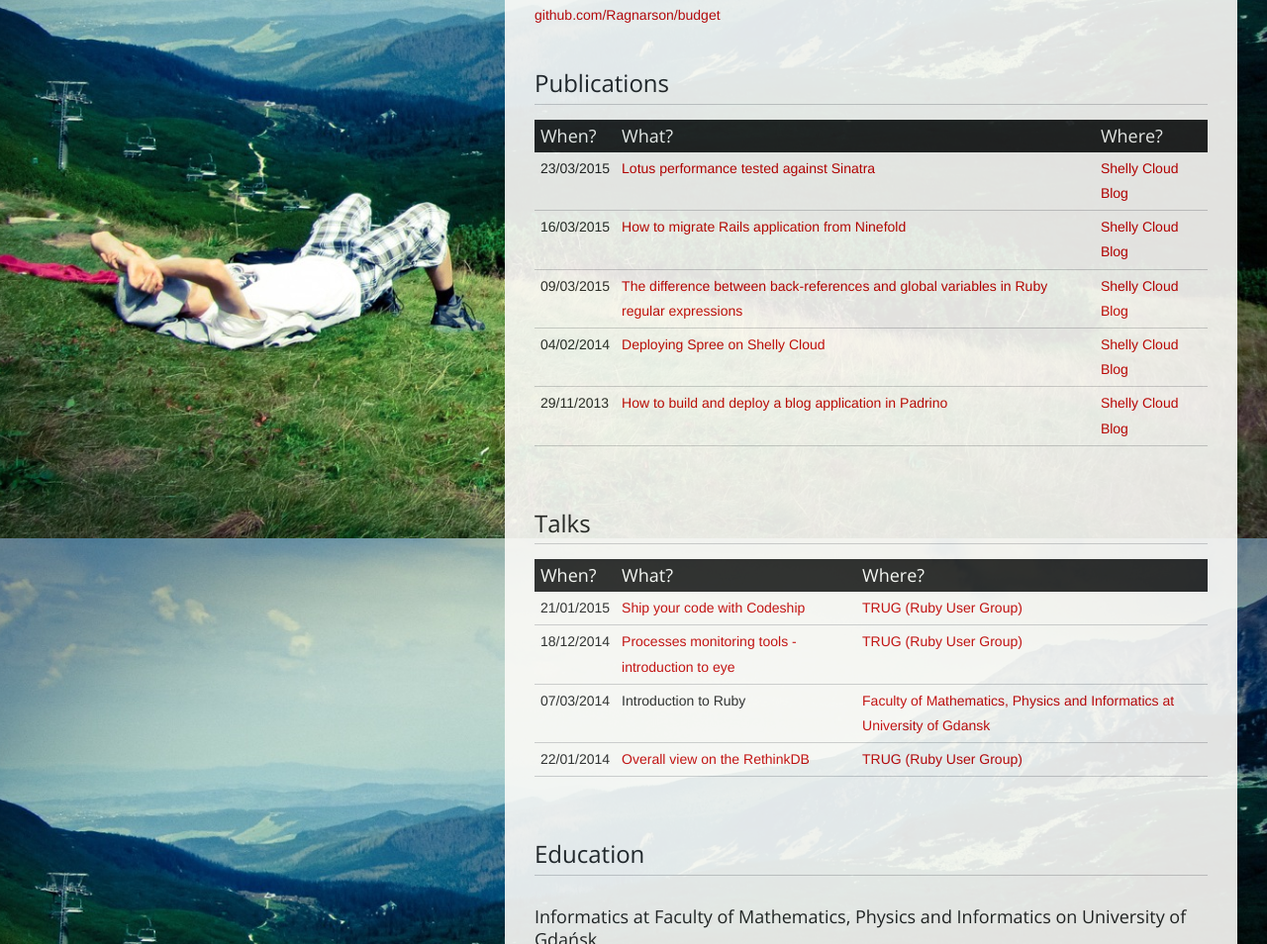
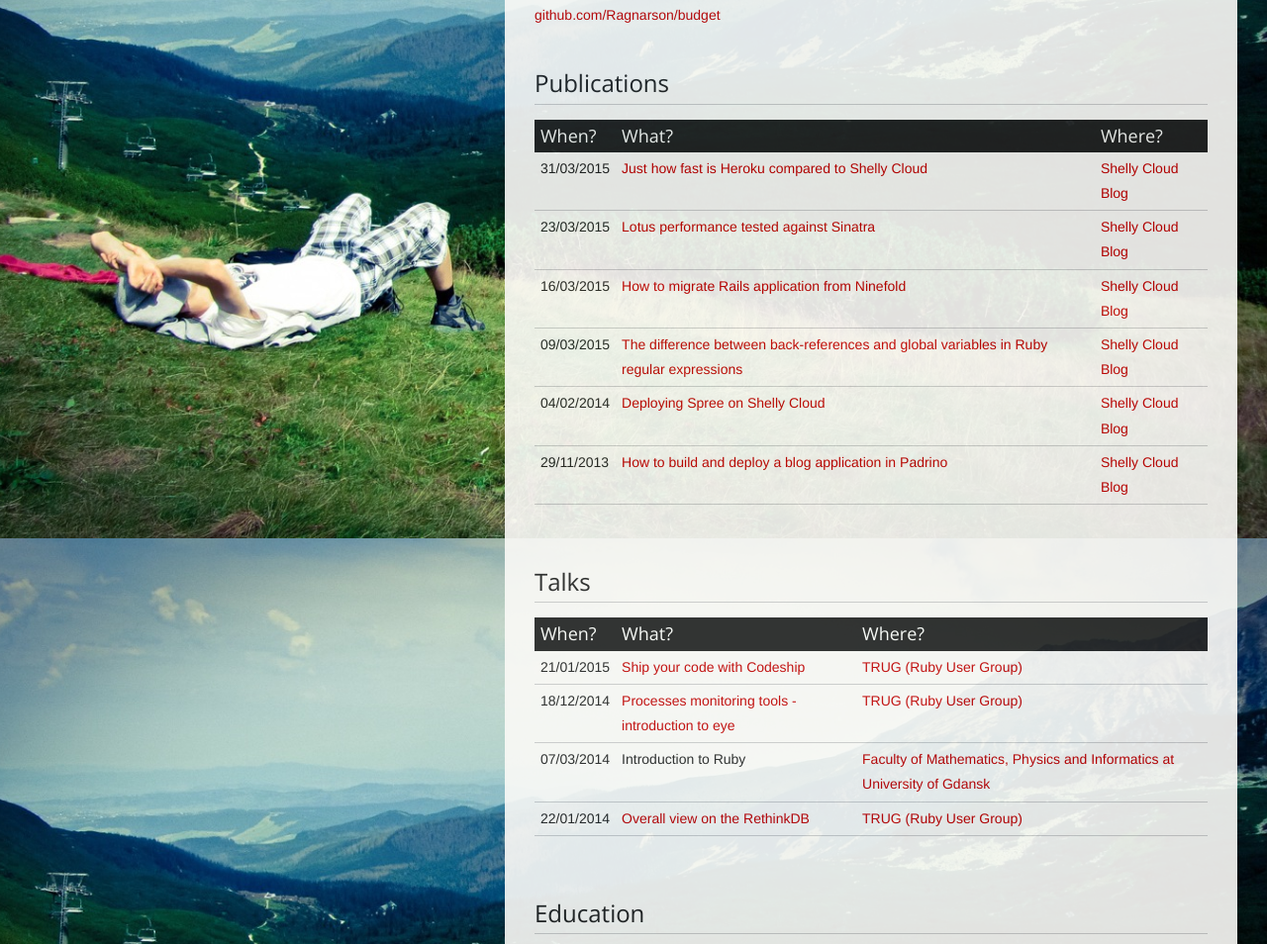
Before and after one commit to smt116/smefju-home-page, a plain HTML site: page index.html in a window 1280 px wide. Shown: the part 1056-2010 px from the top of the page at 99% size. Drawn offline with nearby package versions, Linux system fonts and the light colour scheme; a script that the page names is missing.

Commit message:
Added blog post about Heroku vs Shelly comparision.

```diff
--- a/index.html
+++ b/index.html
@@ -130,6 +130,21 @@
             </tr>
           </thead>
           <tbody>
+            <tr>
+              <td>
+                31/03/2015
+              </td>
+              <td>
+                <a href="https://shellycloud.com/blog/2015/03/just-how-fast-is-heroku-compared-to-shelly-cloud" title="Just how fast is Heroku compared to Shelly Cloud">
+                  Just how fast is Heroku compared to Shelly Cloud
+                </a>
+              </td>
+              <td>
+                <a href="https://shellycloud.com/blog" title="Shelly Cloud Blog">
+                  Shelly Cloud Blog
+                </a>
+              </td>
+            </tr>
             <tr>
               <td>
                 23/03/2015
```
